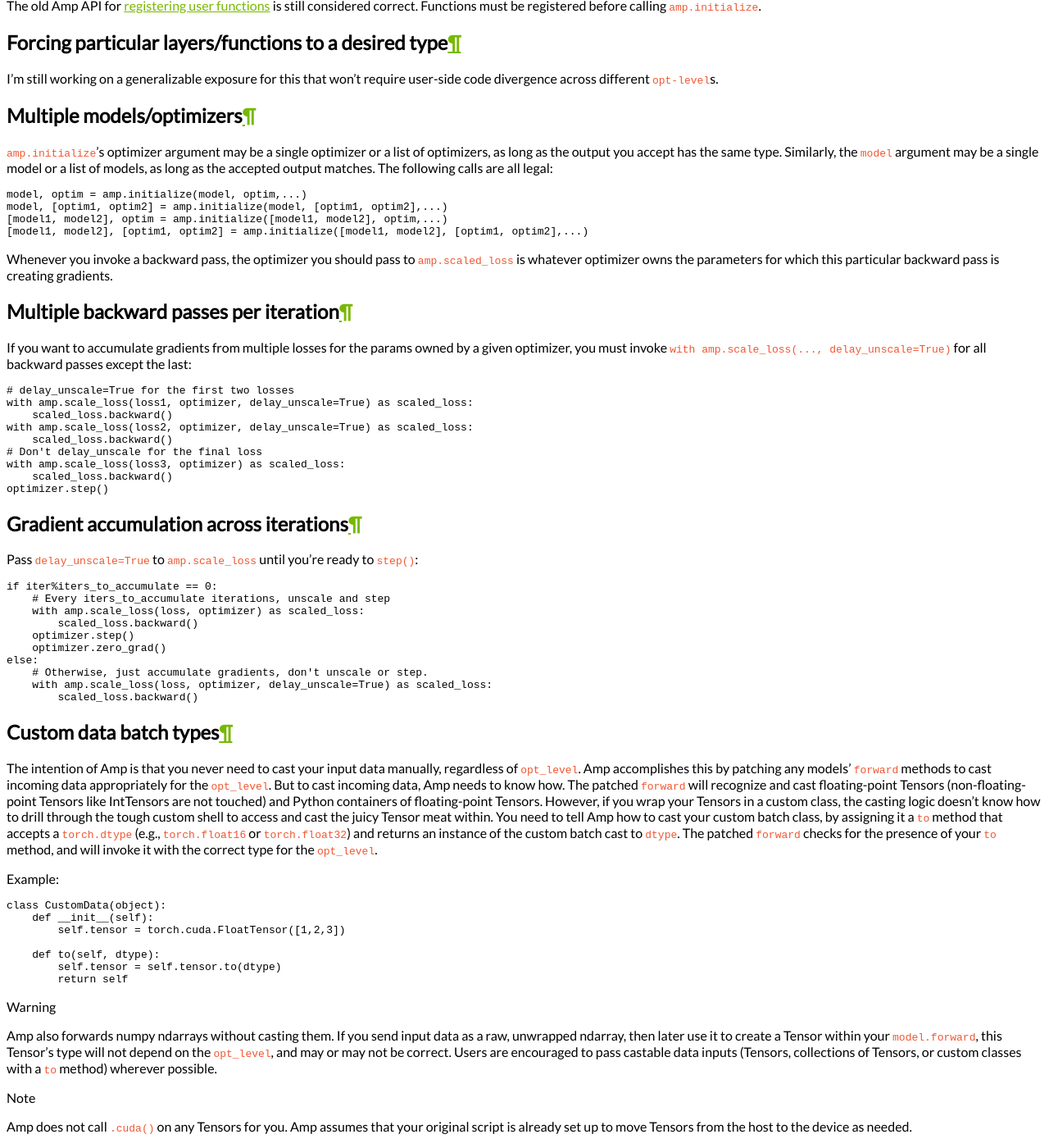
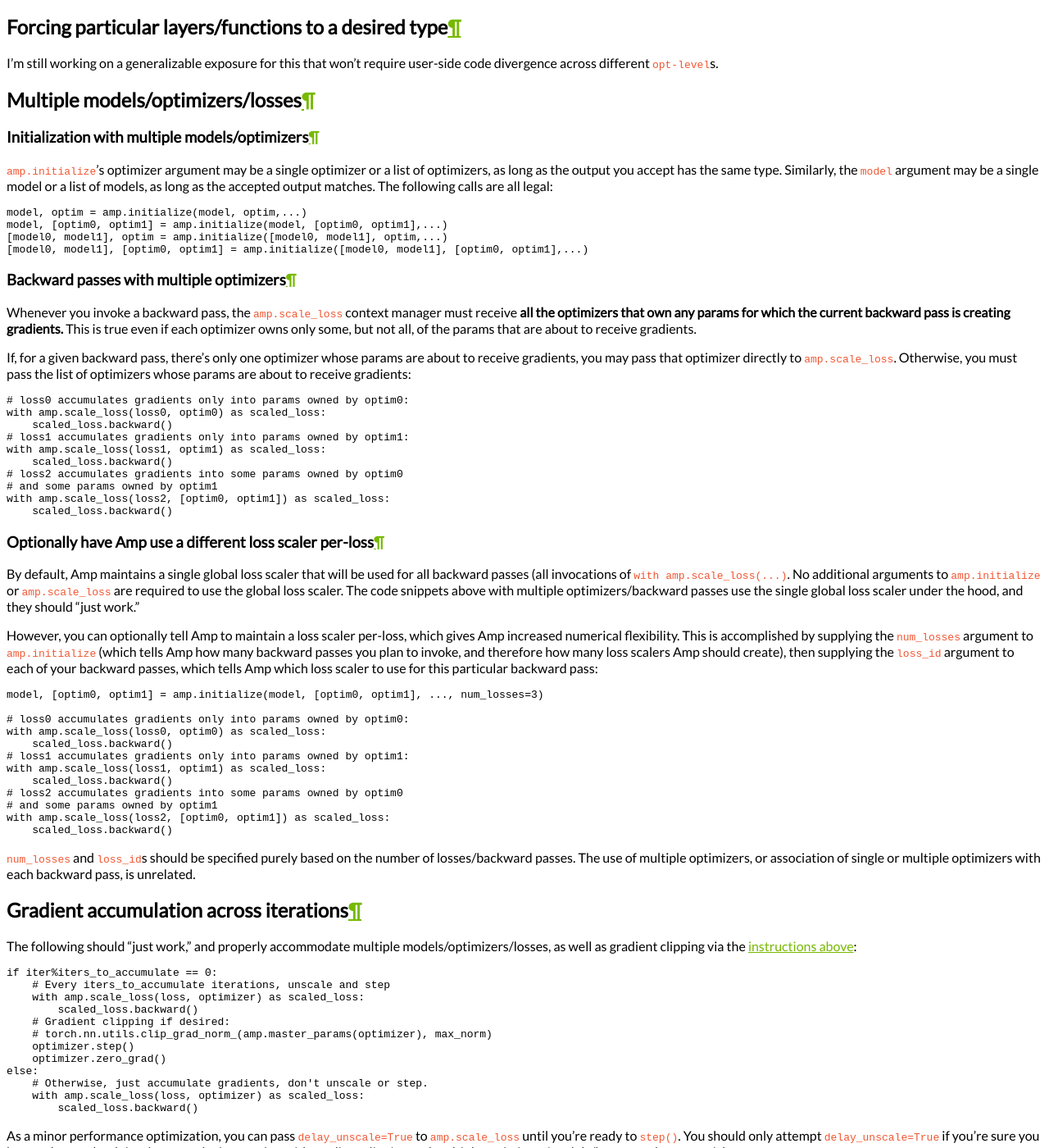
Before and after one commit to NVIDIA/apex, a Sphinx documentation site: the page built from docs/source/advanced.rst, in a window 1280 px wide and 1400 px high, scrolled down 1575 px. Shown: the whole window at 82% size. Built offline with Sphinx 7.4.7 and the Read the Docs theme 2.0.0, drawn with Linux system fonts in a browser that asks for light colours; some of the changed text lies outside the part shown.

Commit message:
L0 multiple model/optimizer/loss test fleshed out

```diff
--- a/docs/source/advanced.rst
+++ b/docs/source/advanced.rst
@@ -68,8 +68,11 @@ Forcing particular layers/functions to a desired type
 I'm still working on a generalizable exposure for this that won't require user-side code divergence
 across different ``opt-level``\ s.
 
-Multiple models/optimizers
---------------------------
+Multiple models/optimizers/losses
+---------------------------------
+
+Initialization with multiple models/optimizers
+**********************************************
 
 ``amp.initialize``'s optimizer argument may be a single optimizer or a list of optimizers,
 as long as the output you accept has the same type.
@@ -77,35 +80,88 @@ Similarly, the ``model`` argument may be a single model or a list of models, as
 output matches.  The following calls are all legal::
 
     model, optim = amp.initialize(model, optim,...)
-    model, [optim1, optim2] = amp.initialize(model, [optim1, optim2],...)
-    [model1, model2], optim = amp.initialize([model1, model2], optim,...)
-    [model1, model2], [optim1, optim2] = amp.initialize([model1, model2], [optim1, optim2],...)
+    model, [optim0, optim1] = amp.initialize(model, [optim0, optim1],...)
+    [model0, model1], optim = amp.initialize([model0, model1], optim,...)
+    [model0, model1], [optim0, optim1] = amp.initialize([model0, model1], [optim0, optim1],...)
 
-Whenever you invoke a backward pass, the optimizer you should pass to ``amp.scaled_loss`` is whatever
-optimizer owns the parameters for which this particular backward pass is creating gradients.
+Backward passes with multiple optimizers
+****************************************
 
-Multiple backward passes per iteration
---------------------------------------
+Whenever you invoke a backward pass, the ``amp.scale_loss`` context manager must receive
+**all the optimizers that own any params for which the current backward pass is creating gradients.**
+This is true even if each optimizer owns only some, but not all, of the params that are about to
+receive gradients.
 
-If you want to accumulate gradients from multiple losses for the params owned by a given optimizer,
-you must invoke ``with amp.scale_loss(..., delay_unscale=True)`` for all backward passes except
-the last::
+If, for a given backward pass, there's only one optimizer whose params are about to receive gradients,
+you may pass that optimizer directly to ``amp.scale_loss``.  Otherwise, you must pass the
+list of optimizers whose params are about to receive gradients::
 
-    # delay_unscale=True for the first two losses
-    with amp.scale_loss(loss1, optimizer, delay_unscale=True) as scaled_loss:
+    # loss0 accumulates gradients only into params owned by optim0:
+    with amp.scale_loss(loss0, optim0) as scaled_loss:
         scaled_loss.backward()
-    with amp.scale_loss(loss2, optimizer, delay_unscale=True) as scaled_loss:
+    # loss1 accumulates gradients only into params owned by optim1:
+    with amp.scale_loss(loss1, optim1) as scaled_loss:
         scaled_loss.backward()
-    # Don't delay_unscale for the final loss
-    with amp.scale_loss(loss3, optimizer) as scaled_loss:
+    # loss2 accumulates gradients into some params owned by optim0
+    # and some params owned by optim1
+    with amp.scale_loss(loss2, [optim0, optim1]) as scaled_loss:
         scaled_loss.backward()
-    optimizer.step()
 
+Optionally have Amp use a different loss scaler per-loss
+********************************************************
+
+By default, Amp maintains a single global loss scaler that will be used for all backward passes
+(all invocations of ``with amp.scale_loss(...)``.  No additional arguments to ``amp.initialize``
+or ``amp.scale_loss`` are required to use the global loss scaler.  The code snippets above with
+multiple optimizers/backward passes use the single global loss scaler under the hood,
+and they should "just work."
+
+However, you can optionally tell Amp to maintain a loss scaler per-loss, which gives Amp increased
+numerical flexibility.  This is accomplished by supplying the ``num_losses`` argument to
+``amp.initialize`` (which tells Amp how many backward passes you plan to invoke, and therefore
+how many loss scalers Amp should create), then supplying the ``loss_id`` argument to each of your
+backward passes, which tells Amp which loss scaler to use for this particular backward pass::
+
+    model, [optim0, optim1] = amp.initialize(model, [optim0, optim1], ..., num_losses=3)
+
+    # loss0 accumulates gradients only into params owned by optim0:
+    with amp.scale_loss(loss0, optim0) as scaled_loss:
+        scaled_loss.backward()
+    # loss1 accumulates gradients only into params owned by optim1:
+    with amp.scale_loss(loss1, optim1) as scaled_loss:
+        scaled_loss.backward()
+    # loss2 accumulates gradients into some params owned by optim0
+    # and some params owned by optim1
+    with amp.scale_loss(loss2, [optim0, optim1]) as scaled_loss:
+        scaled_loss.backward()
+
+``num_losses`` and ``loss_id``\ s should be specified purely based on the number of
+losses/backward passes.  The use of multiple optimizers, or association of single or
+multiple optimizers with each backward pass, is unrelated.
 
 Gradient accumulation across iterations
 ---------------------------------------
 
-Pass ``delay_unscale=True`` to ``amp.scale_loss`` until you're ready to ``step()``::
+The following should "just work," and properly accommodate multiple models/optimizers/losses, as well as
+gradient clipping via the `instructions above`_::
+
+    if iter%iters_to_accumulate == 0:
+        # Every iters_to_accumulate iterations, unscale and step
+        with amp.scale_loss(loss, optimizer) as scaled_loss:
+            scaled_loss.backward()
+        # Gradient clipping if desired:
+        # torch.nn.utils.clip_grad_norm_(amp.master_params(optimizer), max_norm)
+        optimizer.step()
+        optimizer.zero_grad()
+    else:
+        # Otherwise, just accumulate gradients, don't unscale or step.
+        with amp.scale_loss(loss, optimizer) as scaled_loss:
+            scaled_loss.backward()
+
+As a minor performance optimization, you can pass ``delay_unscale=True``
+to ``amp.scale_loss`` until you're ready to ``step()``.  You should only attempt ``delay_unscale=True``
+if you're sure you know what you're doing, because the interaction with gradient clipping and
+multiple optimizers/models/losses can become tricky.::
 
     if iter%iters_to_accumulate == 0:
         # Every iters_to_accumulate iterations, unscale and step
@@ -118,6 +174,8 @@ Pass ``delay_unscale=True`` to ``amp.scale_loss`` until you're ready to ``step()
         with amp.scale_loss(loss, optimizer, delay_unscale=True) as scaled_loss:
             scaled_loss.backward()
 
+.. _`instructions above`:
+    https://nvidia.github.io/apex/advanced.html#gradient-clipping
 
 Custom data batch types
 -----------------------
```
Also changed, not shown: 9 other files.
